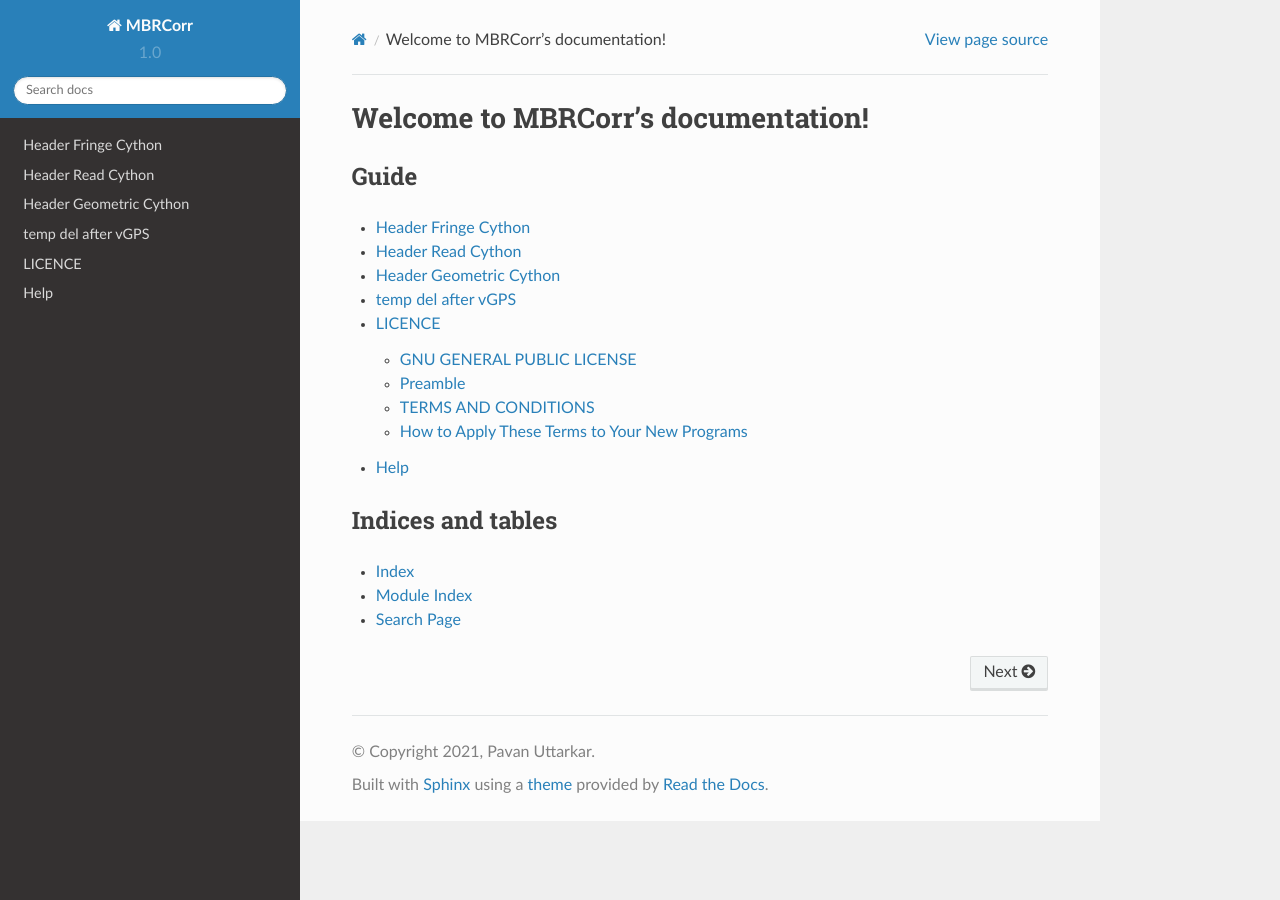
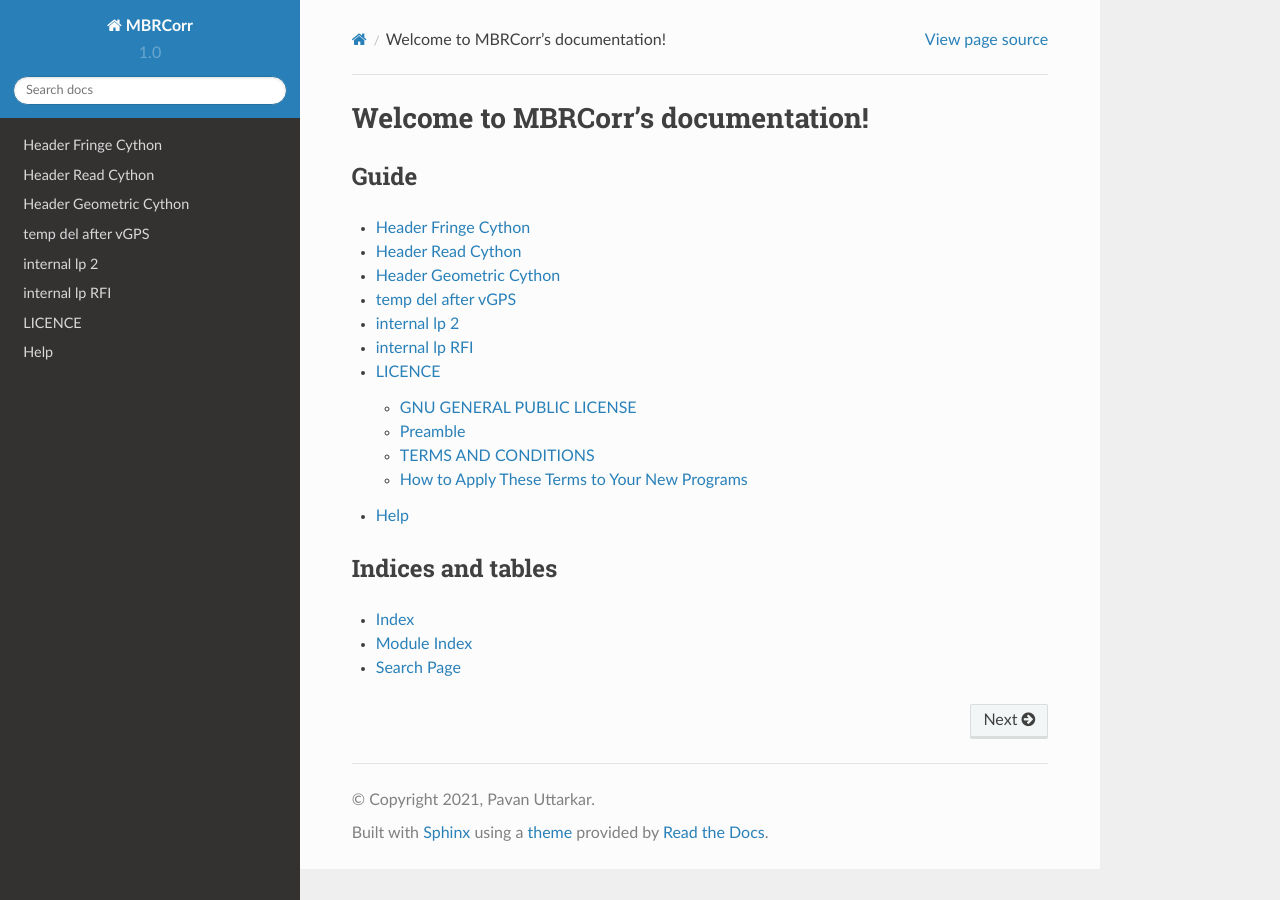
Before and after one commit to pavanuttarkar/MBR_Correlation, a Sphinx documentation site: the page built from source/index.rst, in a window 1280 px wide. Built offline with Sphinx 7.4.7 and the Read the Docs theme 2.0.0, drawn with Linux system fonts in a browser that asks for light colours.

Commit message:
docs updated + fortran added

```diff
--- a/source/code.rst
+++ b/source/code.rst
@@ -18,3 +18,16 @@
 
 temp del after vGPS
 *******************
+
+.. automodule:: temp_del_after_vGPS
+    :members:
+
+internal lp 2
+***************
+
+.. f:autosubroutine:: external_loop
+
+internal lp RFI
+***************
+
+.. f:autosubroutine:: external_loop_rfi
--- a/source/conf.py
+++ b/source/conf.py
@@ -21,7 +21,6 @@
 import sys
 sys.path.insert(0, os.path.abspath('.'))
 
-
 # -- General configuration ------------------------------------------------
 
 # If your documentation needs a minimal Sphinx version, state it here.
@@ -31,7 +30,7 @@
 # Add any Sphinx extension module names here, as strings. They can be
 # extensions coming with Sphinx (named 'sphinx.ext.*') or your custom
 # ones.
-extensions = ['sphinx.ext.autodoc', 'sphinxcontrib.napoleon', 'sphinx.ext.viewcode']
+extensions = ['sphinx.ext.autodoc', 'sphinxcontrib.napoleon', 'sphinx.ext.viewcode', 'sphinxfortran.fortran_domain', 'sphinxfortran.fortran_autodoc']
 
 # Napoleon settings
 napoleon_google_docstring = True
@@ -47,6 +46,11 @@
 napoleon_use_rtype = True
 napoleon_use_keyword = True
 napoleon_custom_sections = None
+
+# fortran settings
+fortran_ext = ['f90', 'F90', 'f95', 'F95']
+fortran_src = ["./*.f90", os.path.abspath("./")]
+fortran_indent = 4
 
 # Add any paths that contain templates here, relative to this directory.
 templates_path = ['_templates']
```
Also changed, not shown: 17 other files.
